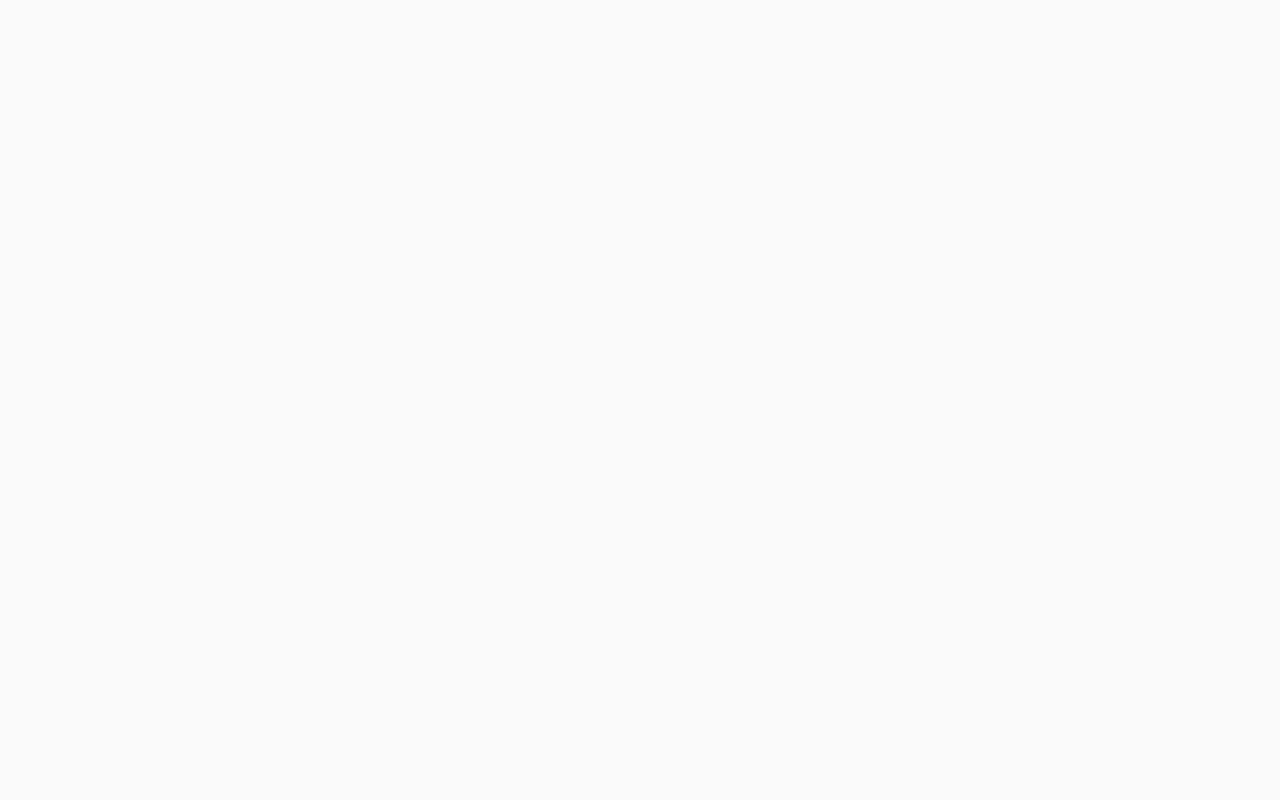
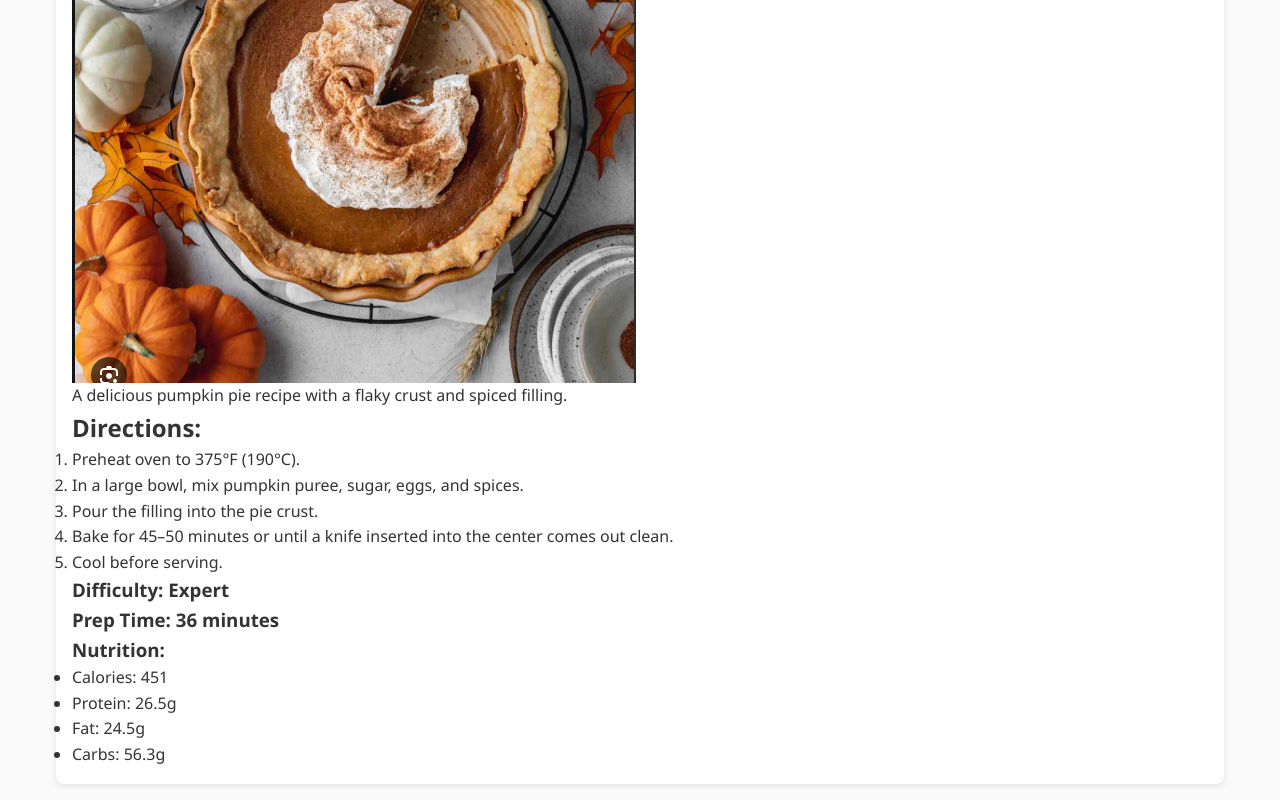
Before and after one commit to JosephRan1324/349FinalProject, a React (Vite) app in the folder cooking-app/: page /recipe/1 in a window 1280 px wide. Shown: the part 428-1228 px from the top of the page. Before the commit the page ends 800 px from the top, so only its background shows below. Built offline with nearby package versions, Linux system fonts and the light colour scheme.

Commit message:
Update RecipeDetail.jsx
still working on this but just wanted to make sure we are working on the same version

```diff
--- a/cooking-app/src/components/RecipeDetail.jsx
+++ b/cooking-app/src/components/RecipeDetail.jsx
@@ -1,7 +1,39 @@
-import React from 'react';
-import { useParams } from 'react-router-dom';
+import React from "react";
+import { useParams } from "react-router-dom";
+import recipesData from "../data/recipes.json"; // Import your recipes data
+
 export default function RecipeDetail() {
-  const { id } = useParams();
-  // load recipe by id
-  return <div>Recipe Detail for {id}</div>;
+  const { id } = useParams(); // Get the recipe ID from the URL params
+  const recipe = recipesData.find((r) => r.id === parseInt(id)); // Find the recipe by its ID
+
+  // If no recipe is found, show a fallback message
+  if (!recipe) {
+    return <div>Recipe not found</div>;
+  }
+
+  return (
+    <div className="recipe-detail">
+      <h1>{recipe.title}</h1>
+      <img src={recipe.image} alt={recipe.title} />
+      <p>{recipe.description}</p>
+
+      <h2>Directions:</h2>
+      <ol>
+        {recipe.directions.map((step, index) => (
+          <li key={index}>{step}</li>
+        ))}
+      </ol>
+
+      <h3>Difficulty: {recipe.difficulty}</h3>
+      <h3>Prep Time: {recipe.prepTime}</h3>
+
+      <h3>Nutrition:</h3>
+      <ul>
+        <li>Calories: {recipe.nutrition.calories}</li>
+        <li>Protein: {recipe.nutrition.protein_g}g</li>
+        <li>Fat: {recipe.nutrition.fat_g}g</li>
+        <li>Carbs: {recipe.nutrition.carbs_g}g</li>
+      </ul>
+    </div>
+  );
 }
```
